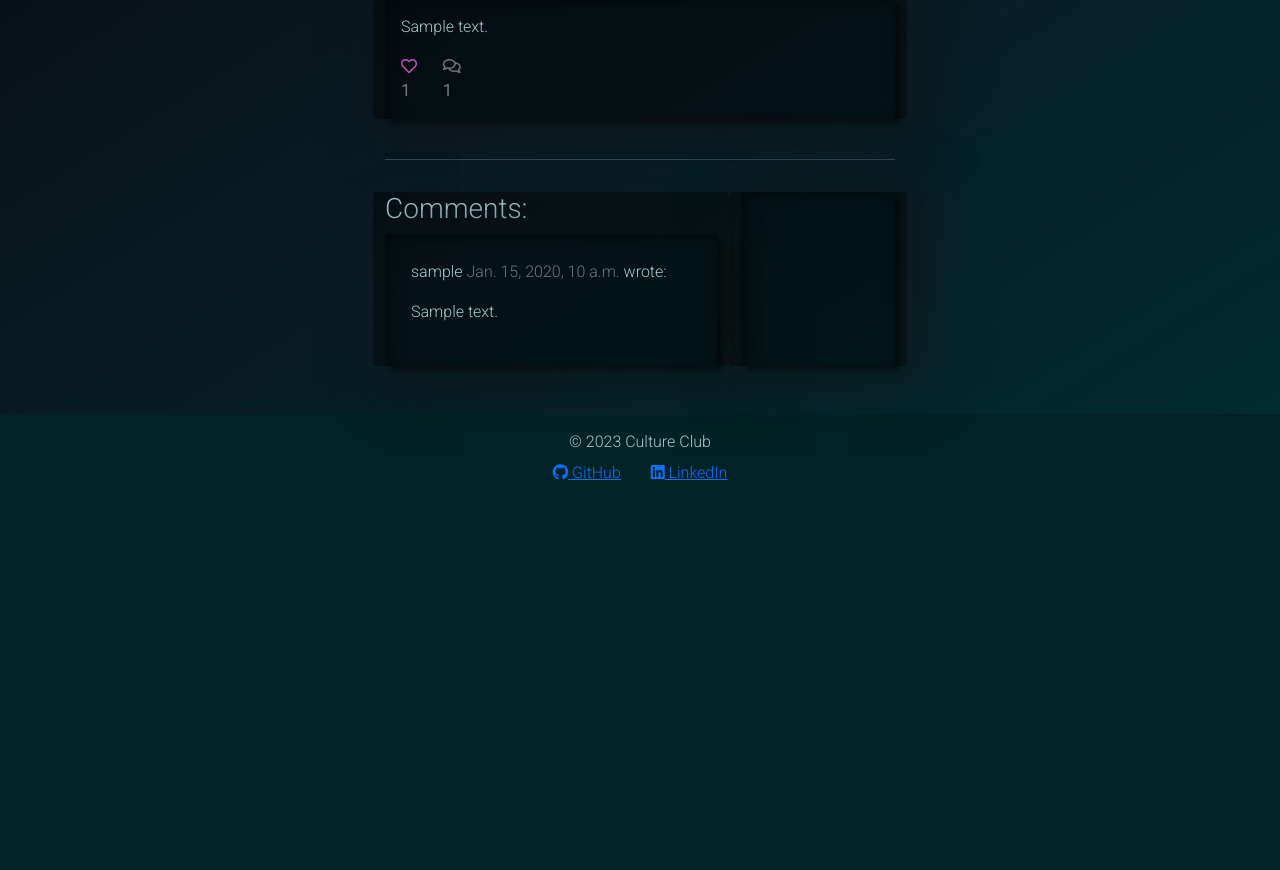
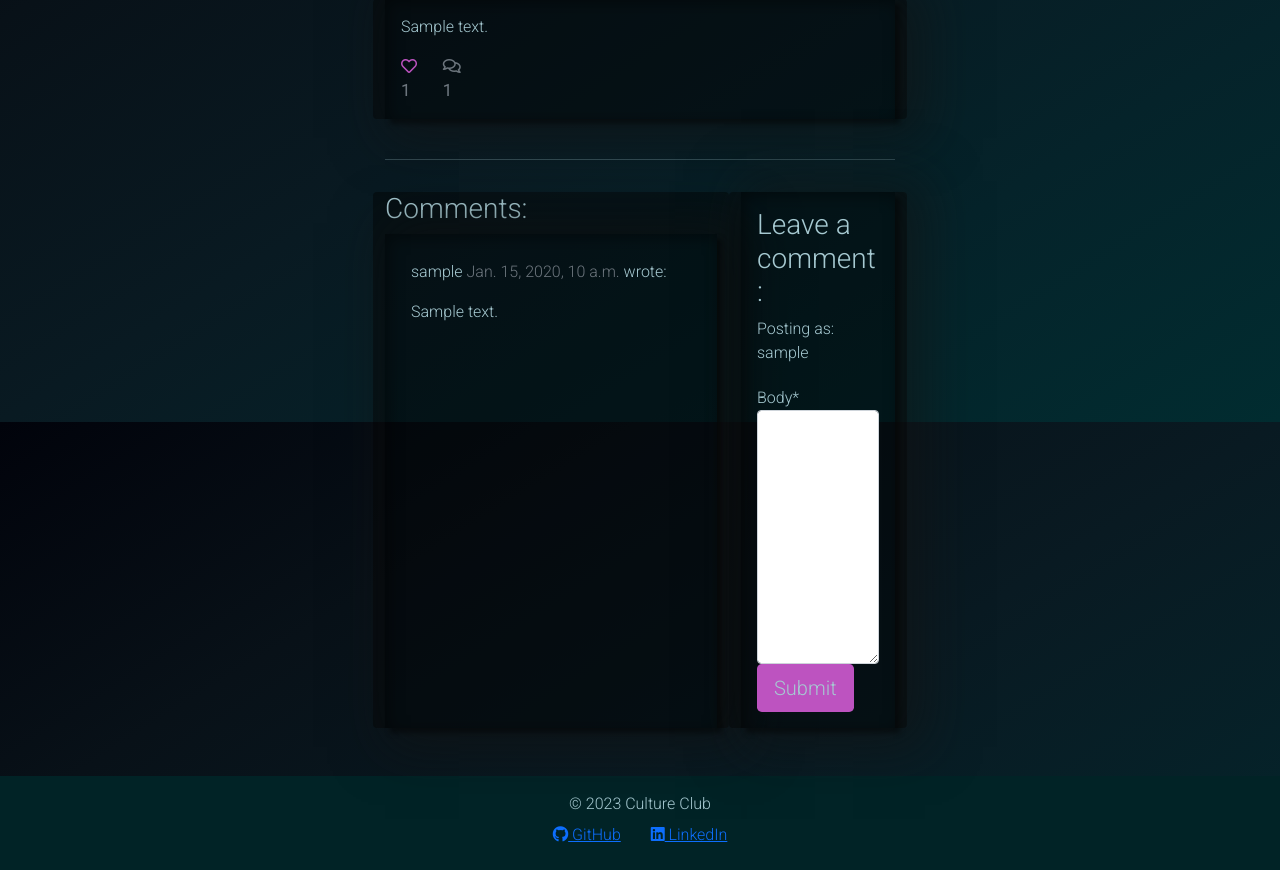
Before and after one commit to DebbieBergstrom/Culture-Club, a Django app: a page that uses templates/blogpost_detail.html in a window 1280 px wide. Shown: the part 378-1248 px from the top of the page. Before the commit the page ends 858 px from the top, so only its background shows below. Run offline with Django 3.2, Linux system fonts and the light colour scheme; a user stored in the database is signed in; tables that the repository leaves empty hold one stand-in row (values such as "Sample post"); some libraries are stand-ins or nearby versions.

Commit message:
#8 Add crispy form and post/view comment functionality

```diff
--- a/blog/admin.py
+++ b/blog/admin.py
@@ -22,9 +22,9 @@ class PostAdmin(SummernoteModelAdmin):
 @admin.register(Comment)
 class CommentAdmin(admin.ModelAdmin):
 
-    list_display = ('user', 'body', 'post', 'created_on', 'approved')
+    list_display = ('user', 'body', 'blogpost', 'created_on', 'approved')
     list_filter = ('approved', 'created_on')
-    search_fields = ('user', 'body', 'post')
+    search_fields = ('user', 'body', 'blogpost')
     actions = ['approved_comments']
 
     def approved_comments(self, request, queryset):
--- /dev/null
+++ b/blog/forms.py
@@ -0,0 +1,8 @@
+from .models import Comment
+from django import forms
+
+
+class CommentForm(forms.ModelForm):
+    class Meta:
+        model = Comment
+        fields = ('body',)
--- a/blog/models.py
+++ b/blog/models.py
@@ -116,7 +116,7 @@ class Comment(models.Model):
     body = models.TextField()
     created_on = models.DateTimeField(auto_now_add=True)
     approved = models.BooleanField(default=False)
-    post = models.ForeignKey('Blogpost', on_delete=models.CASCADE, related_name='comments')
+    blogpost = models.ForeignKey('Blogpost', on_delete=models.CASCADE, related_name='comments')
     user = models.ForeignKey(User, on_delete=models.CASCADE)
 
     def __str__(self):
--- a/blog/views.py
+++ b/blog/views.py
@@ -1,6 +1,7 @@
 from django.shortcuts import render, get_object_or_404
 from django.views import generic, View
 from .models import Blogpost, Comment, MediaCategory
+from .forms import CommentForm
 
 
 class BlogPostList(generic.ListView):
@@ -27,6 +28,35 @@ class BlogPostDetail(View):
             {
                 "blogpost": blogpost,
                 "comments": comments,
-                "liked": liked
+                "commented": False,
+                "liked": liked,
+                "comment_form": CommentForm()
             },
         )
+
+    def post(self, request, slug, *args, **kwargs):
+        queryset = Blogpost.objects.filter(status=1)
+        blogpost = get_object_or_404(queryset, slug=slug)
+        comments = blogpost.comments.filter(approved=True).order_by("created_on")
+        liked = blogpost.likes.filter(id=request.user.id).exists()
+
+        comment_form = CommentForm(data=request.POST)
+        if comment_form.is_valid():
+            comment = comment_form.save(commit=False)
+            comment.blogpost = blogpost
+            comment.user = request.user  # Assign the current user to the comment
+            comment.save()
+        else:
+            comment_form = CommentForm()
+
+        return render(
+            request,
+            "blogpost_detail.html",
+            {
+                "blogpost": blogpost,
+                "comments": comments,
+                "commented": True,
+                "liked": liked,
+                "comment_form": comment_form
+            },
+        )
--- a/culture_club/settings.py
+++ b/culture_club/settings.py
@@ -50,6 +50,7 @@ INSTALLED_APPS = [
     'allauth.account',
     'allauth.socialaccount',
     'django_summernote',
+    'crispy_forms',
     'blog',
 ]
 
@@ -57,6 +58,8 @@ SITE_ID = 1
 
 LOGIN_REDIRECT_URL = '/'
 LOGOUT_REDIRECT_URL = '/accounts/login'
+
+CRISPY_TEMPLATE_PACK = 'bootstrap4'
 
 MIDDLEWARE = [
     'django.middleware.security.SecurityMiddleware',
--- a/requirements.txt
+++ b/requirements.txt
@@ -4,6 +4,7 @@ dj-database-url==0.5.0
 dj3-cloudinary-storage==0.0.6
 Django==3.2.23
 django-allauth==0.59.0
+django-crispy-forms==1.14.0
 django-summernote==0.8.20.0
 gunicorn==21.2.0
 oauthlib==3.2.2
--- a/templates/account/login.html
+++ b/templates/account/login.html
@@ -31,7 +31,7 @@
                     value="{{ redirect_field_value }}" />
                 {% endif %}
                 <button class="btn btn-signup right"
-                    type="submit">{% trans "Sign In" %}</button>
+                    type="submit">{% trans "Log In" %}</button>
             </form>
         </div>
     </div>
--- a/templates/blogpost_detail.html
+++ b/templates/blogpost_detail.html
@@ -1,5 +1,6 @@
 {% extends 'base.html' %}
 {% block content %}
+{% load crispy_forms_tags %}
 
 <div class="container col-md-6">
     <div class="masthead">
@@ -73,6 +74,23 @@
             <div class="col-md-4 card mb-4 mt-3">
                 <div class="card-body">
                     <!-- For later -->
+                    {% if commented %}
+                    <div class="alert alert-success" role="alert">
+                        Your comment is awaiting approval
+                    </div>
+                    {% else %}
+                    {% if user.is_authenticated %}
+
+                    <h3>Leave a comment:</h3>
+                    <p>Posting as: {{ user.username }}</p>
+                    <form method="post" style="margin-top: 1.3em;">
+                        {{ comment_form | crispy }}
+                        {% csrf_token %}
+                        <button type="submit"
+                            class="btn btn-signup btn-lg">Submit</button>
+                    </form>
+                    {% endif %}
+                    {% endif %}
                 </div>
             </div>
         </div>
```
Also changed, not shown: blog/migrations/0004_alter_blogpost_status.py (added), blog/migrations/0005_rename_post_comment_blogpost.py (added).
